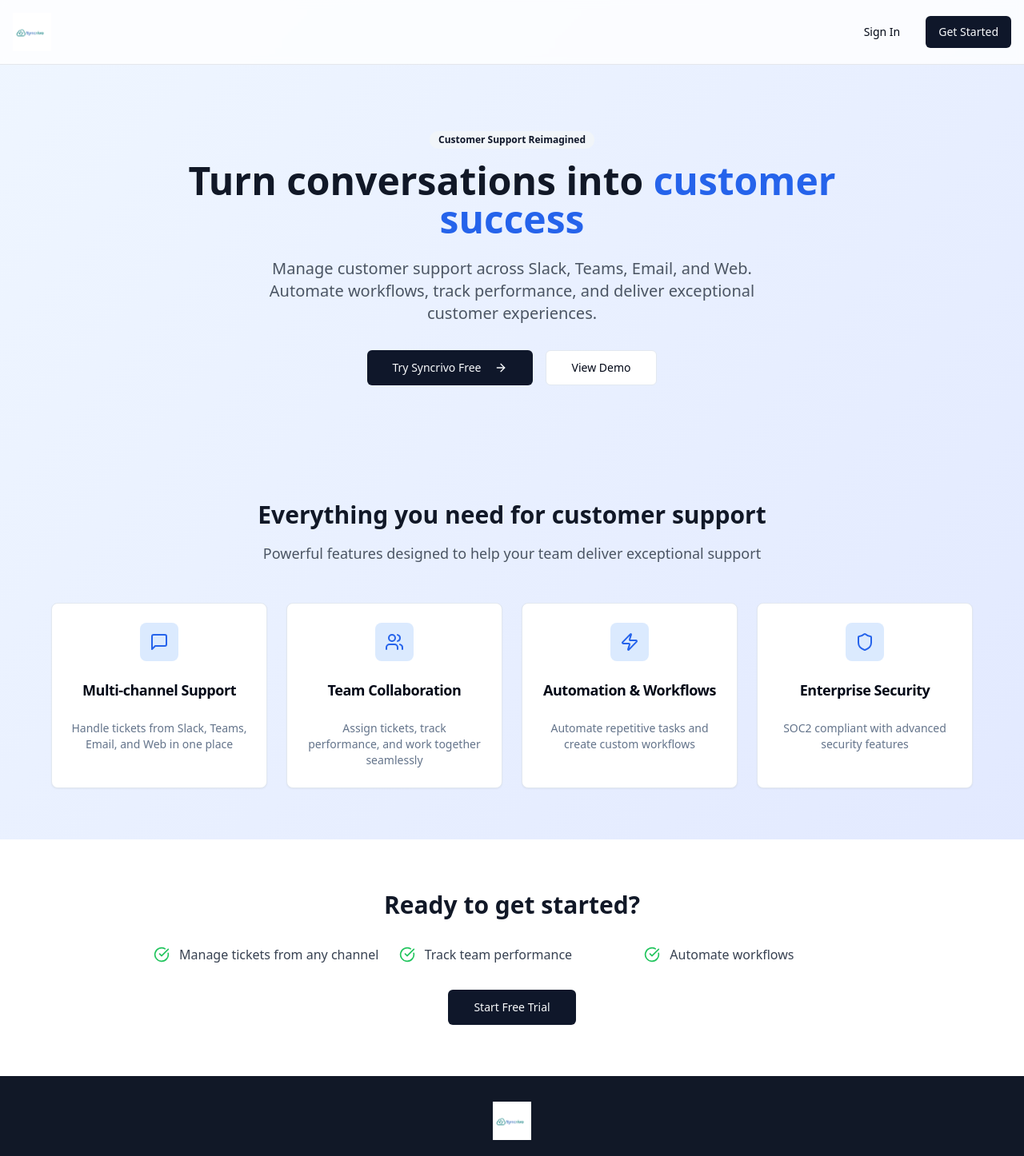
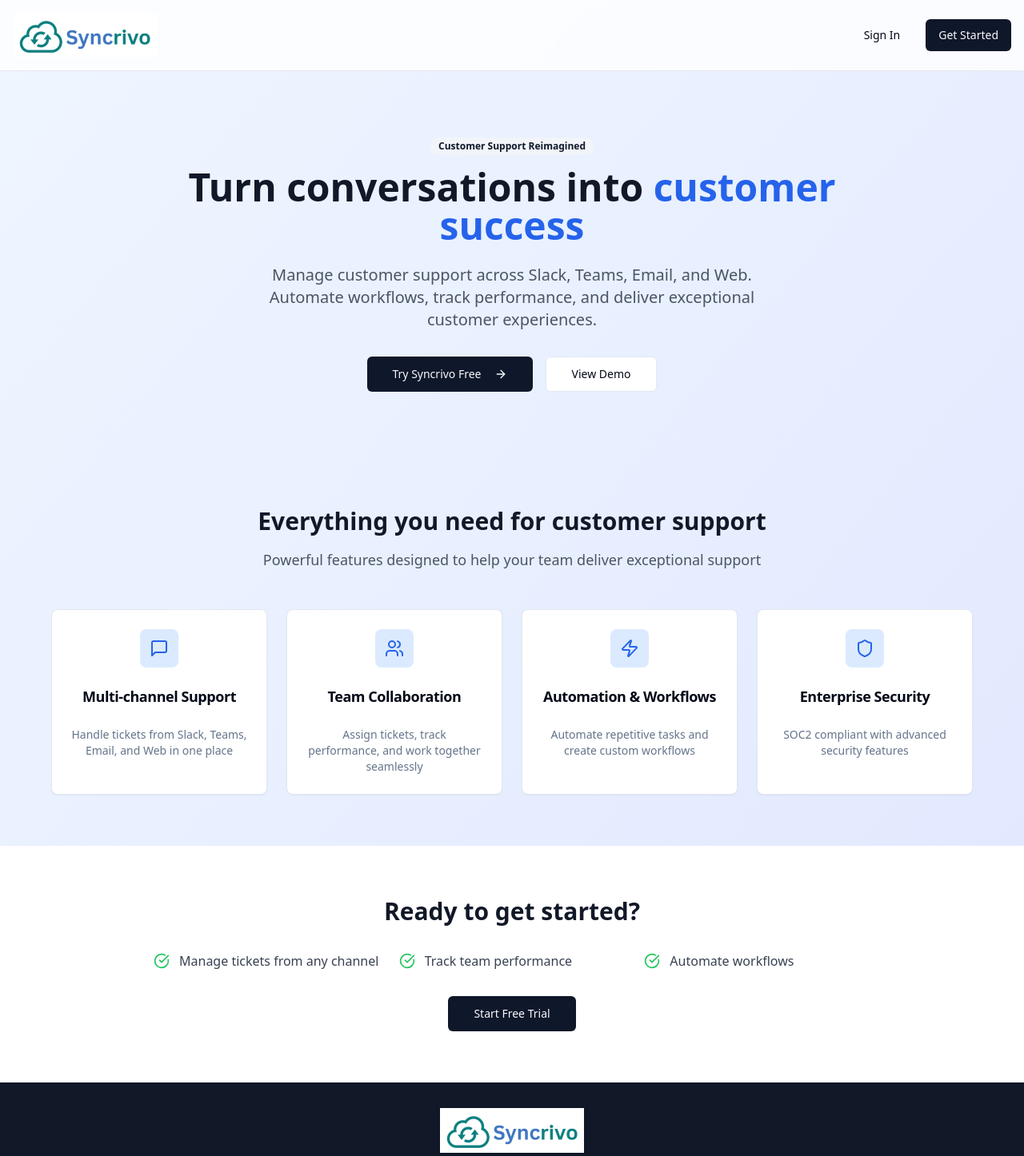
Before and after one commit to vidyakumarm/omni-ticketing-hub, a React (Vite) app: page / in a window 1280 px wide. Shown: the top 1446 px of the page at 80% size. Built offline with nearby package versions, Linux system fonts and the light colour scheme.

Commit message:
Fix: Improve logo display and sizing
Adjusted logo size and placement in the navigation, landing page, and footer to ensure proper display and visual prominence using the provided logo image.

```diff
--- a/src/components/landing/Footer.tsx
+++ b/src/components/landing/Footer.tsx
@@ -72,9 +72,9 @@ export const Footer = () => {
             <div className="space-y-6">
               <div>
                 <img
-                  src="/lovable-uploads/7107c14c-5771-44e1-88dc-cc29acbcb6b3.png"
+                  src="/lovable-uploads/9ac2f9b7-9c86-409e-8218-08684cd425b6.png"
                   alt="Syncrivo Logo"
-                  className="h-10 w-auto mb-3 hover:scale-105 transition-transform duration-200"
+                  className="h-12 w-auto mb-3 hover:scale-105 transition-transform duration-200"
                 />
                 <p className="text-gray-400 mt-2">
                   The modern B2B ticketing platform powered by AI
--- a/src/components/landing/Hero.tsx
+++ b/src/components/landing/Hero.tsx
@@ -1,3 +1,4 @@
+
 import { Button } from "@/components/ui/button";
 import { Badge } from "@/components/ui/badge";
 import { useState } from "react";
--- a/src/components/layout/Navigation.tsx
+++ b/src/components/layout/Navigation.tsx
@@ -46,9 +46,9 @@ export const Navigation: React.FC = () => {
         {/* Logo/Brand */}
         <Link to="/dashboard" className="flex items-center space-x-3">
           <img
-            src="/lovable-uploads/7107c14c-5771-44e1-88dc-cc29acbcb6b3.png"
+            src="/lovable-uploads/9ac2f9b7-9c86-409e-8218-08684cd425b6.png"
             alt="Syncrivo Logo"
-            className="h-14 w-auto hover:scale-105 transition-transform duration-200"
+            className="h-16 w-auto hover:scale-105 transition-transform duration-200"
           />
         </Link>
 
--- a/src/pages/Index.tsx
+++ b/src/pages/Index.tsx
@@ -1,3 +1,4 @@
+
 import { Button } from "@/components/ui/button";
 import { Card, CardContent, CardDescription, CardHeader, CardTitle } from "@/components/ui/card";
 import { Badge } from "@/components/ui/badge";
@@ -34,9 +35,9 @@ const Index = () => {
       <header className="bg-white/80 backdrop-blur-sm border-b border-gray-200 sticky top-0 z-50">
         <div className="max-w-7xl mx-auto px-4 py-4 flex items-center justify-between">
           <img
-            src="/lovable-uploads/7107c14c-5771-44e1-88dc-cc29acbcb6b3.png"
+            src="/lovable-uploads/9ac2f9b7-9c86-409e-8218-08684cd425b6.png"
             alt="Syncrivo Logo"
-            className="h-12 w-auto hover:scale-105 transition-transform duration-200"
+            className="h-14 w-auto hover:scale-105 transition-transform duration-200"
           />
           <div className="flex items-center space-x-4">
             <Link to="/login">
@@ -144,9 +145,9 @@ const Index = () => {
       <footer className="bg-gray-900 text-white py-8 px-4">
         <div className="max-w-6xl mx-auto text-center">
           <img
-            src="/lovable-uploads/7107c14c-5771-44e1-88dc-cc29acbcb6b3.png"
+            src="/lovable-uploads/9ac2f9b7-9c86-409e-8218-08684cd425b6.png"
             alt="Syncrivo Logo"
-            className="h-12 w-auto mx-auto mb-4 hover:scale-105 transition-transform duration-200"
+            className="h-14 w-auto mx-auto mb-4 hover:scale-105 transition-transform duration-200"
           />
           <p className="text-gray-400">
             © 2024 Syncrivo. All rights reserved.
```
Also changed, not shown: public/lovable-uploads/9ac2f9b7-9c86-409e-8218-08684cd425b6.png (added).
